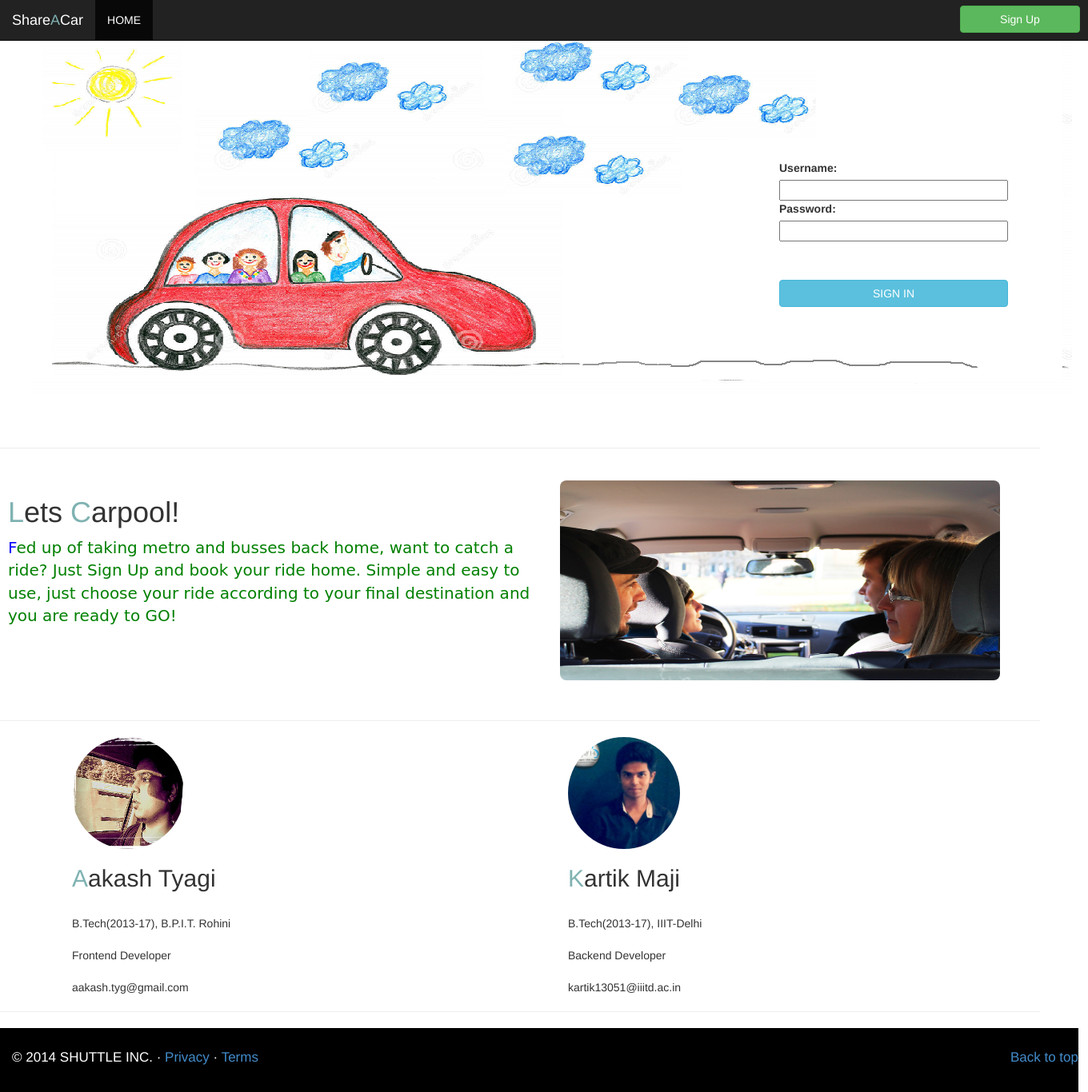
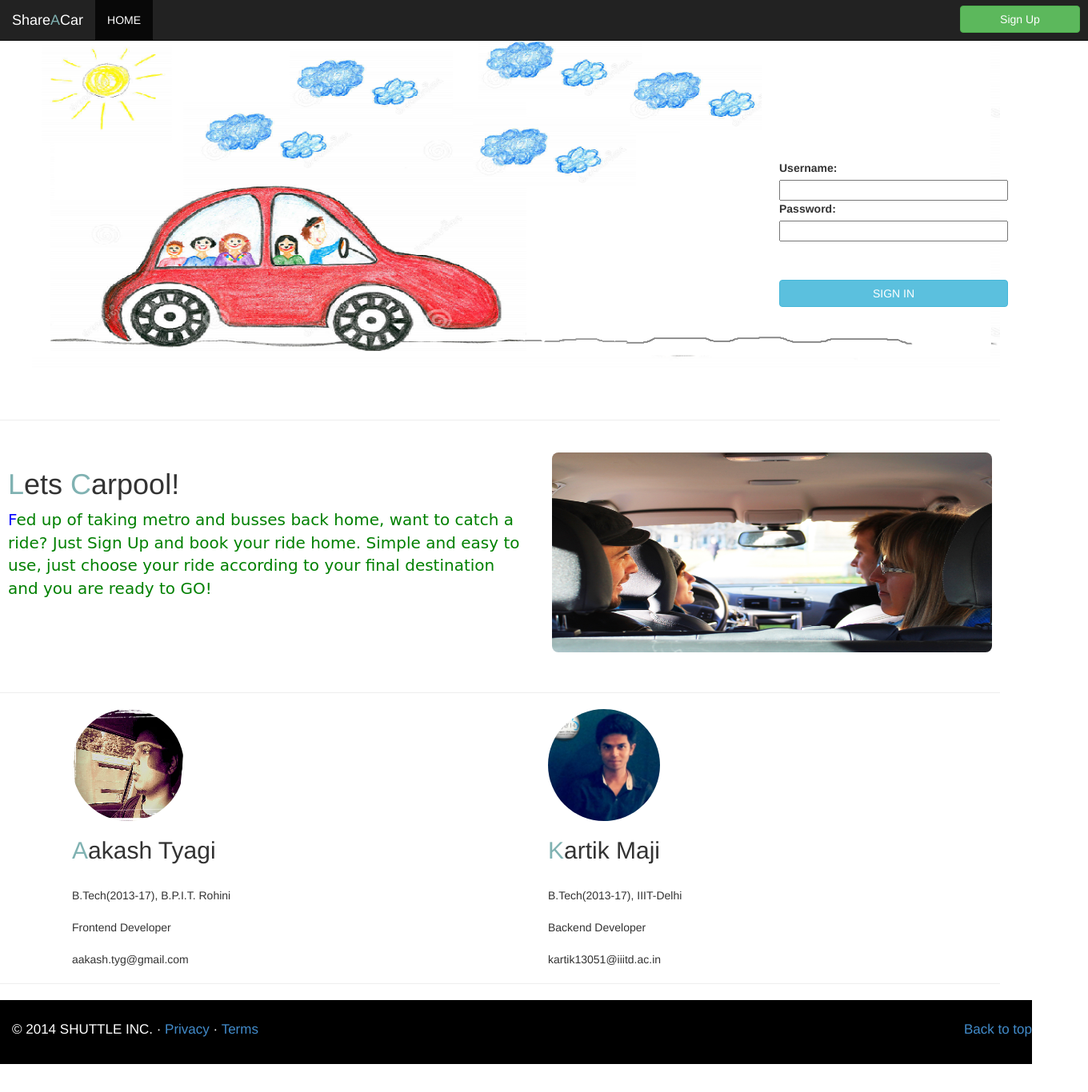
Before and after one commit to aakash-cr7/shareAcar, a Django app: page / in a window 1360 px wide. Shown: the whole page at 80% size. After the commit the page ends 1331 px from the top, so only its background shows below. Run offline with Django 3.2, Linux system fonts and the light colour scheme; parts of the project's set-up code (start-up, migrations or seed data) failed here and were passed over; some libraries are stand-ins or nearby versions.

Commit message:
Adjusting the body width of index.html

```diff
--- a/static/static/custom1.css
+++ b/static/static/custom1.css
@@ -1,5 +1,5 @@
 body {
-	width: 1300px;
+	width: 1250px;
 	/*background-color: black;*/
 
 }
@@ -7,11 +7,12 @@ body {
 	padding-left: 40px;
 	padding-top: 40px;
 	/*outline: 2px solid black;*/
+	width: 1250px;
 }
 
 .info {
 	height: 300px;
-	width: 1300px;
+	width: 1290px;
 	/*margin-top: 420px;*/
 	background-color: white;
 	margin-left: 0px;
@@ -21,7 +22,7 @@ body {
 
 .para {
 	float: left;
-	width: 670px;
+	width: 650px;
 	padding-top: 20px;
 }
 
@@ -63,7 +64,7 @@ span{
 footer {
 	background-color: black;
 	height:80px;
-	width:1348px;
+	width:1290px;
 	color:white;
 	padding-left:15px;
 	font-size: 17px;
@@ -104,5 +105,6 @@ footer {
 .abc {
 	text-decoration: none;
 	color: white;
+	display: block;
 
 	}
```
